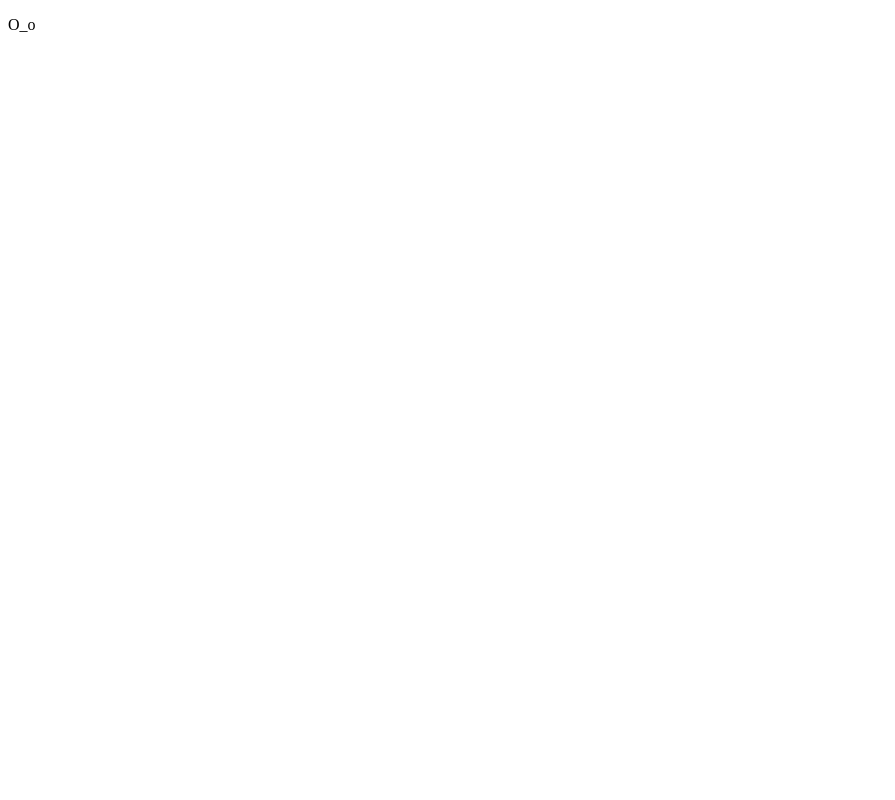
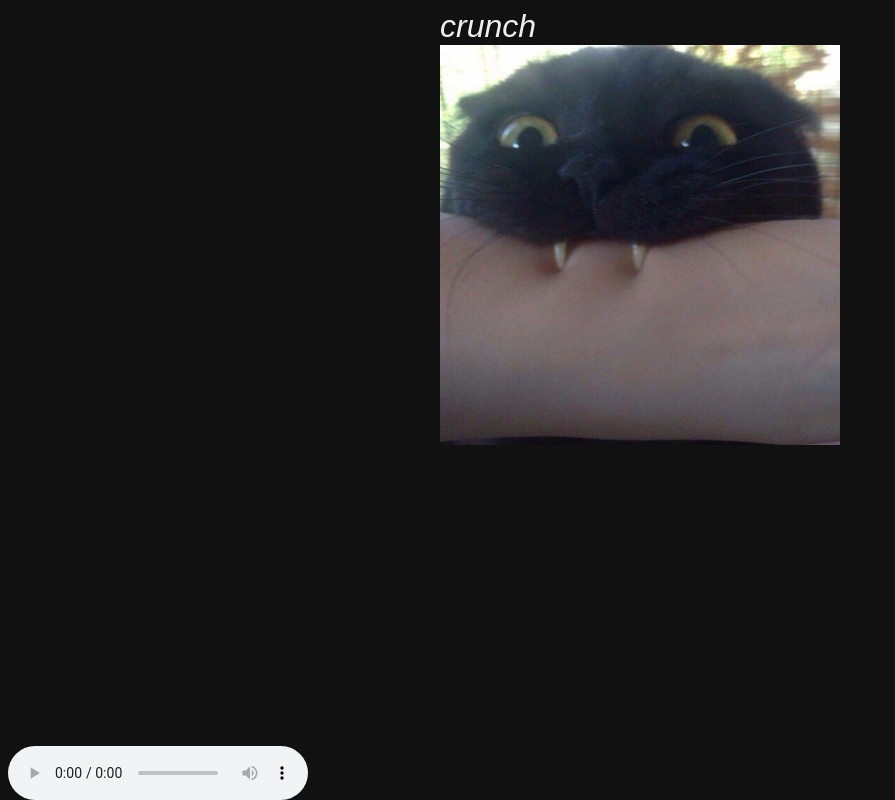
Before and after one commit to RC569/RC569.github.io, a plain HTML site: page index.html in a window 1280 px wide. Shown: the whole page, without its empty margins (0-895 px from the left). Drawn offline with Linux system fonts and the light colour scheme.

Commit message:
monster. :(

```diff
--- a/index.html
+++ b/index.html
@@ -1,10 +1,27 @@
 <!DOCTYPE html>
 <html lang="en">
-  <head>
-    <meta charset="utf-8">
-    <title>RC</title>
-  </head>
-  <body>
-    <p>O_o</p>
-  </body>
+	<head>
+		<title>round cat monster</title>
+        <meta charset="utf-8">
+		<style>
+			body {
+				background-color: #111;
+				color: #eee;
+				font-family: Arial, Helvetica, sans-serif;
+				font-size: 2em
+			}
+			.monster {
+				display: grid;
+				justify-content: center
+			}
+		</style>
+		<meta name="viewport" content="width=device-width, initial-scale=1.0">
+	</head>
+	<body>
+		<div class="monster">
+			<i>crunch</i>
+			<img src="/images/nom.jpg"/>
+		</div>
+		<audio controls autoplay loop style="position:absolute;bottom:0"><source src="https://files.roundcat.monster/shared/tunes/DistantWater.opus"></audio>
+	</body>
 </html>
```
Also changed, not shown: redirect.html (deleted, +0 -18 lines), images/nom.jpg (added).
